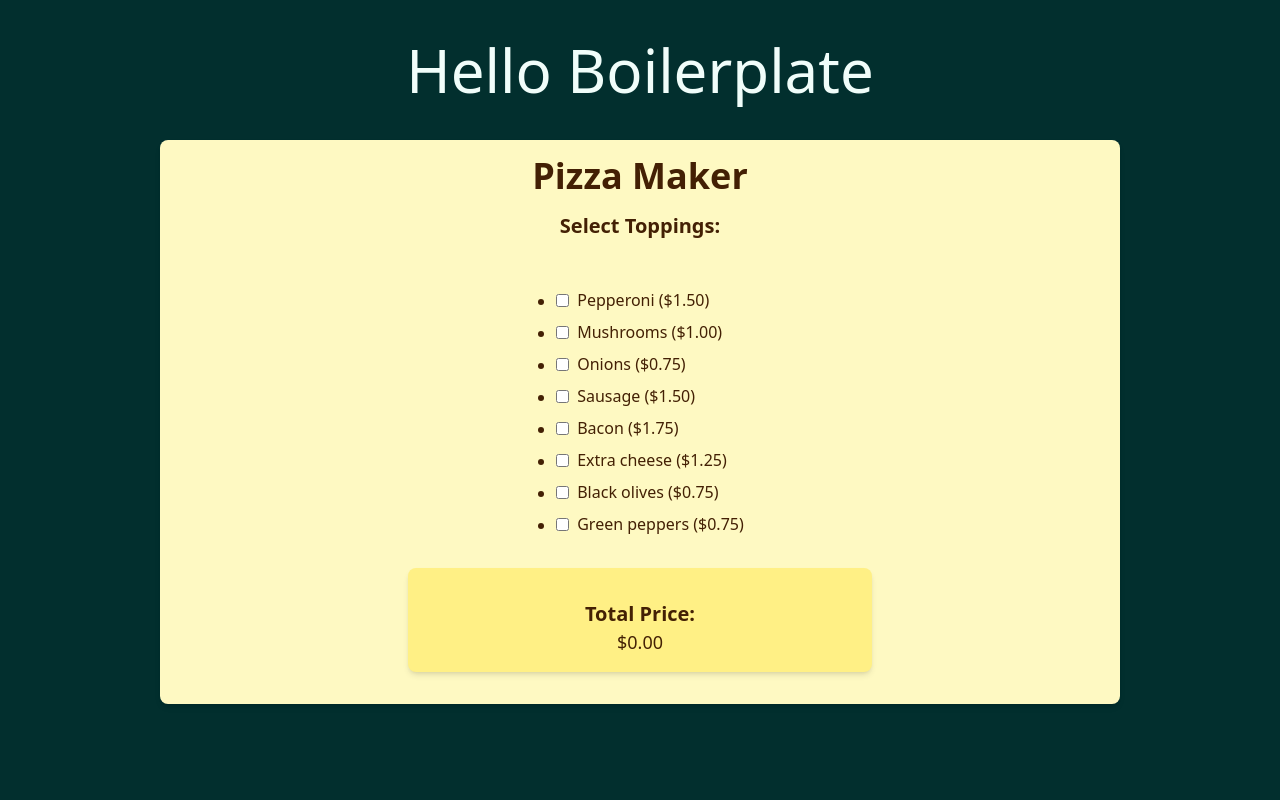
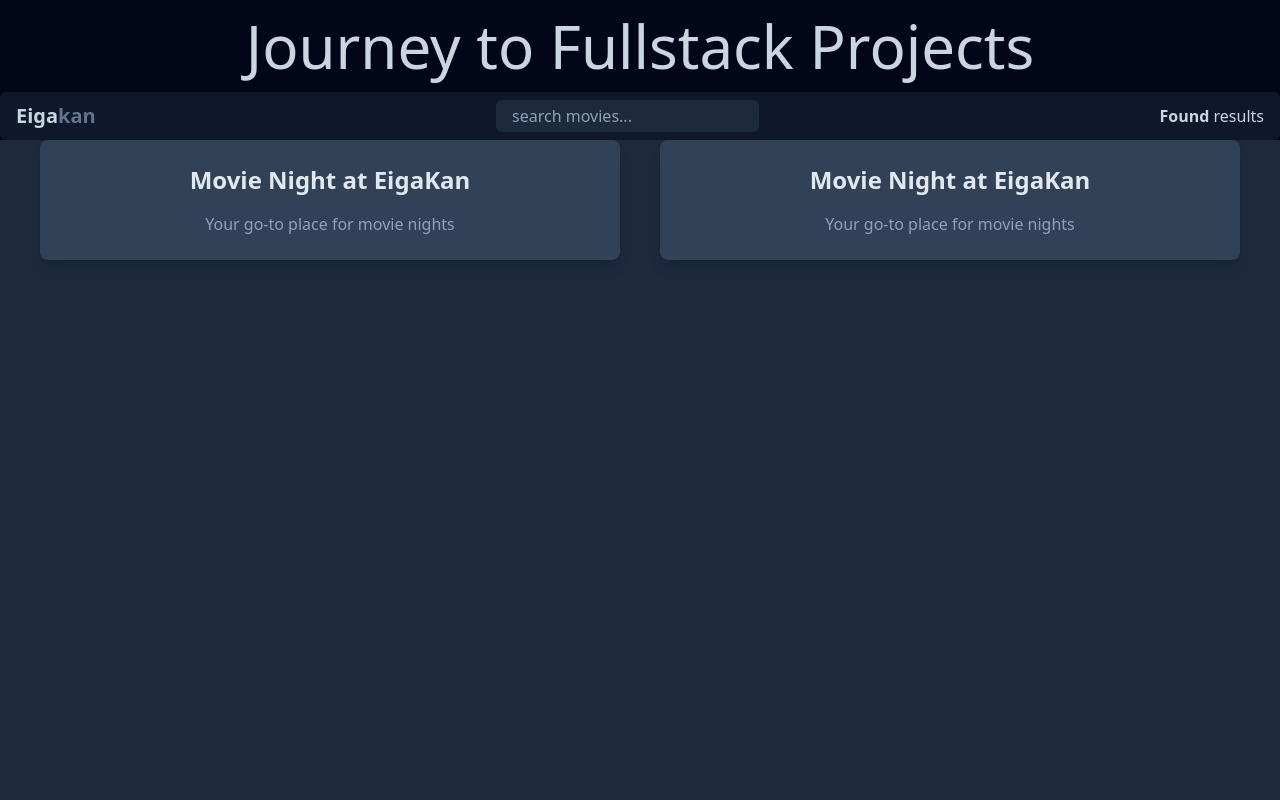
Before and after one commit to inarey/fulstack-journey, a React (Vite) app: page / in a window 1280 px wide. Shown: the top 800 px of the page. Built offline with nearby package versions, Linux system fonts and the light colour scheme.

Commit message:
started a new project Eigakan movie list

```diff
--- a/eslint.config.js
+++ b/eslint.config.js
@@ -24,6 +24,9 @@ export default defineConfig([
     },
     rules: {
       'no-unused-vars': ['error', { varsIgnorePattern: '^[A-Z_]' }],
+      'react-refresh/only-export-components': ['warn',
+      {allowConstantExport: true},],
+      'react/prop-types': 'off',
     },
   },
 ])
--- a/src/App.jsx
+++ b/src/App.jsx
@@ -1,3 +1,4 @@
+import Eigakan from "./components/eigakan"
 import PizzaMaker from "./components/PizzaMaker"
 
 
@@ -5,8 +6,9 @@ function App() {
 
   return (
     <>
-      <div className='bg-teal-950 h-dvh mx-auto text-center py-10'>
-        <h1 className="text-teal-50 text-6xl">Hello Boilerplate</h1>
+      <div className='bg-slate-950 mx-auto text-center py-4'>
+        <h1 className="text-slate-300 text-6xl">Journey to Fullstack Projects</h1>
+        <Eigakan />
         <PizzaMaker />
       </div>
     </>
--- /dev/null
+++ b/src/components/Eigakan.jsx
@@ -0,0 +1,43 @@
+import React from "react";
+
+const Eigakan = () => {
+  return (
+    <>
+      <nav className="flex justify-between items-center bg-slate-900 h-12 px-4 py-6 rounded-md mt-4">
+        <div>
+          <h1 className="text-xl font-bold text-slate-300">
+            <span>Eiga</span>
+            <span className="text-slate-500">kan</span>
+          </h1>
+        </div>
+        <input
+          type="text"
+          className="bg-slate-800 text-slate-100 placeholder-slate-400 rounded-md px-4 py-1 focus:outline-none focus:ring-2 focus:ring-slate-500"
+          placeholder="search movies..."
+        />
+        <div className="text-slate-300 text-md">
+          <p>
+            <strong>Found</strong> results
+          </p>
+        </div>
+      </nav>
+
+      <main className="h-dvh flex flex-row gap-10 items-start justify-center bg-slate-800 h-vh px-10">
+        <div className="bg-slate-700 p-6 rounded-lg shadow-lg w-1/2">
+          <h2 className="text-2xl font-semibold text-slate-200 mb-4">
+            Movie Night at EigaKan
+          </h2>
+          <p className="text-slate-400">Your go-to place for movie nights</p>
+        </div>
+        <div className="bg-slate-700 p-6 rounded-lg shadow-lg w-1/2">
+          <h2 className="text-2xl font-semibold text-slate-200 mb-4">
+            Movie Night at EigaKan
+          </h2>
+          <p className="text-slate-400">Your go-to place for movie nights</p>
+        </div>
+      </main>
+    </>
+  );
+};
+
+export default Eigakan;
```
